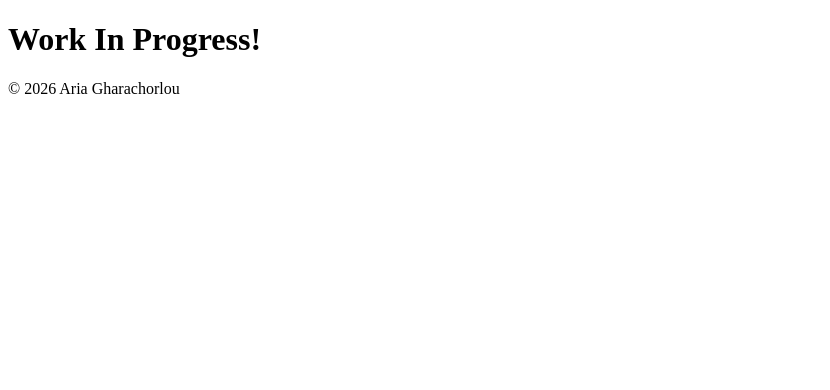
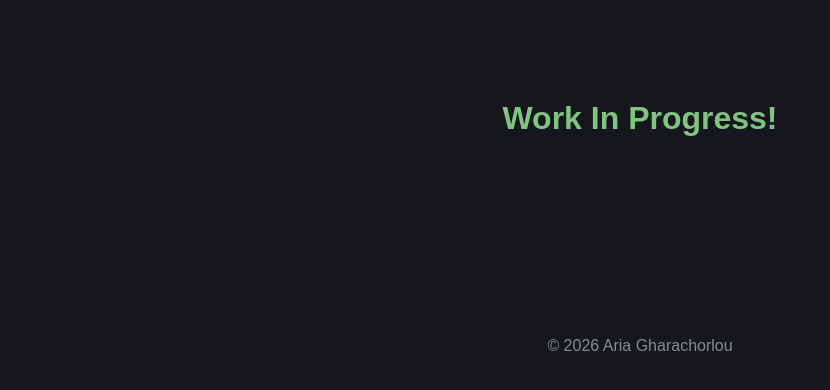
Before and after one commit to Oxbrimp/oxbrimp.github.io, a plain HTML site: page index.html in a window 1280 px wide. Shown: the whole page, without its empty margins (0-830 px from the left). Drawn offline with Linux system fonts and the light colour scheme.

Commit message:
main(): Amend CSS code for compatbility with background

```diff
--- a/index.html
+++ b/index.html
@@ -2,6 +2,7 @@
     <head>
         <meta charset = "UTF-8">
         <title>Welcome Page</title>
+        <link rel="stylesheet" href="style.css">
     </head>
     <body>
         <header>
--- a/style.css
+++ b/style.css
@@ -10,10 +10,10 @@ header{
 }
 
 h1 {
-    color : #4CAF50;
+    color : #7fc481;
 }
 
 footer {
     margin-top : 200px;
-    color : #11515D;
+    color : #7e8f92;
 }
```
Also changed, not shown: 1 other file.
